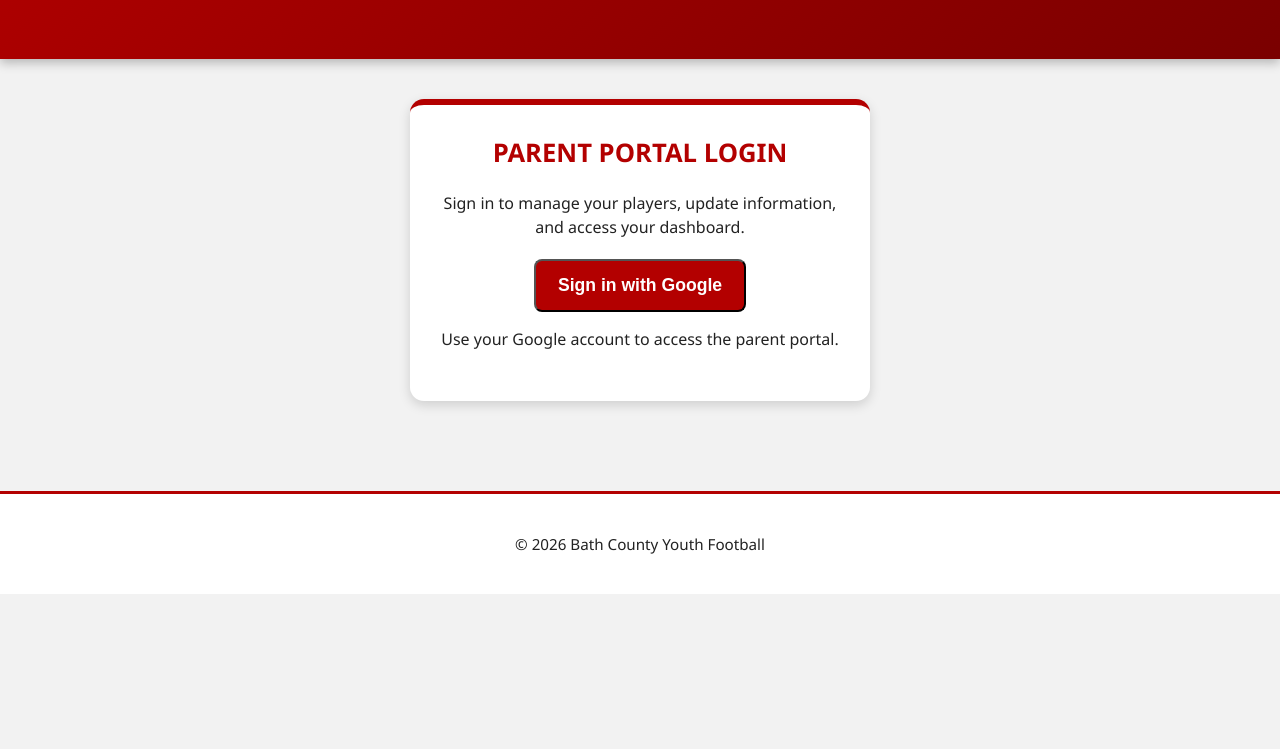
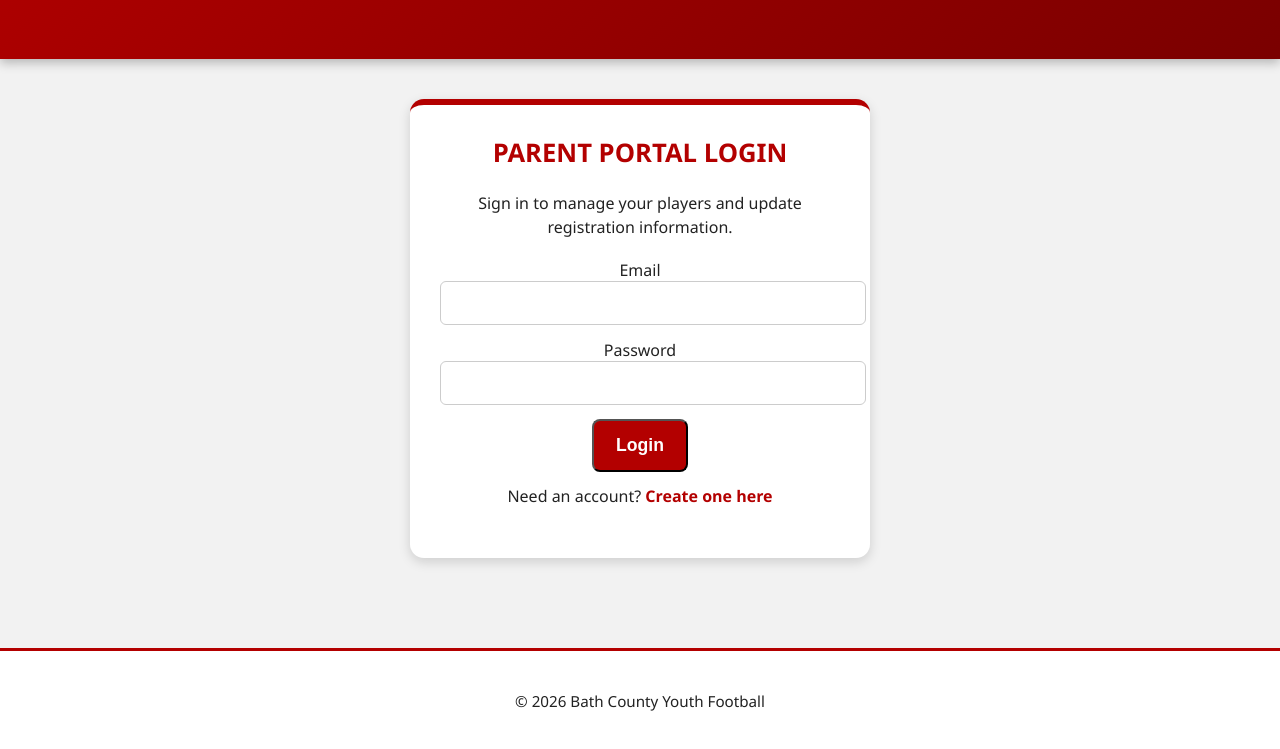
Before and after one commit to bathcountyfootball/bcfootball_clean, a plain HTML site: page login.html in a window 1280 px wide. Shown: the part 181-930 px from the top of the page. Before the commit the page ends 800 px from the top, so only its background shows below. Drawn offline with Linux system fonts and the light colour scheme; files that its build step writes are made by us from their sources.

Commit message:
Update login.html

```diff
--- a/login.html
+++ b/login.html
@@ -21,6 +21,30 @@
         firebase.initializeApp(firebaseConfig);
         const auth = firebase.auth();
     </script>
+
+    <style>
+        .login-card input {
+            width: 100%;
+            padding: 12px;
+            margin-bottom: 14px;
+            border-radius: 6px;
+            border: 1px solid #ccc;
+            font-size: 1rem;
+        }
+        .small-text {
+            margin-top: 10px;
+            font-size: 0.9rem;
+            text-align: center;
+        }
+        .small-text a {
+            color: #b30000;
+            font-weight: bold;
+            text-decoration: none;
+        }
+        .small-text a:hover {
+            text-decoration: underline;
+        }
+    </style>
 </head>
 
 <body>
@@ -32,14 +56,23 @@
 
 <section class="main-links">
 
-    <div class="link-card" style="max-width:400px; margin:auto;">
+    <div class="link-card login-card" style="max-width:400px; margin:auto;">
         <h2>Parent Portal Login</h2>
-        <p>Sign in to manage your players, update information, and access your dashboard.</p>
+        <p>Sign in to manage your players and update registration information.</p>
 
-        <button id="googleLogin" class="action-btn red">Sign in with Google</button>
+        <form id="loginForm">
+            <label>Email</label>
+            <input type="email" id="email" required>
 
-        <p class="small-text" style="margin-top:15px;">
-            Use your Google account to access the parent portal.
+            <label>Password</label>
+            <input type="password" id="password" required>
+
+            <button type="submit" class="action-btn red">Login</button>
+        </form>
+
+        <p class="small-text">
+            Need an account?
+            <a href="register_parent.html">Create one here</a>
         </p>
     </div>
 
@@ -50,14 +83,17 @@
 </footer>
 
 <script>
-    document.getElementById("googleLogin").onclick = async () => {
-        const provider = new firebase.auth.GoogleAuthProvider();
+    document.getElementById("loginForm").onsubmit = async (e) => {
+        e.preventDefault();
+
+        const email = document.getElementById("email").value.trim();
+        const password = document.getElementById("password").value;
 
         try {
-            await auth.signInWithPopup(provider);
+            await auth.signInWithEmailAndPassword(email, password);
             window.location.href = "parent-dashboard.html";
         } catch (err) {
-            alert("Google Login failed: " + err.message);
+            alert("Login failed: " + err.message);
         }
     };
 </script>
```
